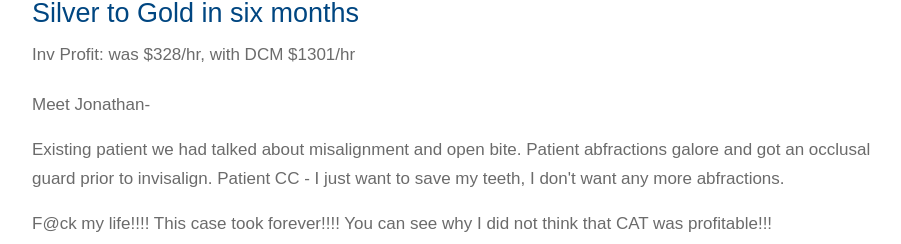
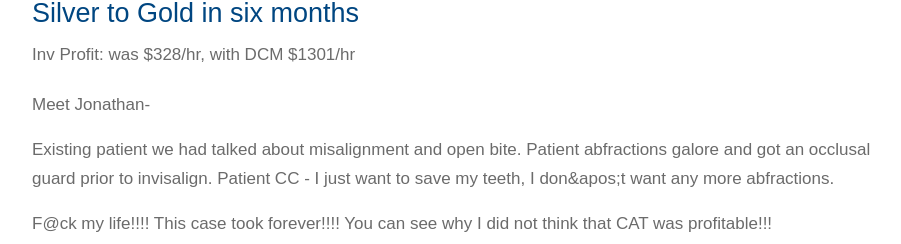
Before and after one commit to Anusha-DPM/Diamondclubmakers, a Next.js app: page / in a window 1280 px wide. Shown: the part 4312-4556 px from the top of the page, without its empty margins (176-1077 px from the left). Built offline with nearby package versions, Linux system fonts and the light colour scheme.

Commit message:
Update files

```diff
--- a/src/components/DCMSponsorSection.tsx
+++ b/src/components/DCMSponsorSection.tsx
@@ -38,7 +38,7 @@ const DCMSponsorSection = () => {
               className="font-sansation-regular text-base sm:text-lg lg:text-[17px] text-[#6b6b6b] leading-relaxed"
               style={{ fontSize: '17px', color: '#6b6b6b' }}
             >
-              PhillyStudentDoctors is a 501(c)(3) non-profit organization founded in 2022 whose purpose is to create a community of support for Black student doctors in health professional programs throughout Philadelphia. Black students in health professional programs are usually one of a few and typically don't have as much support as their majority counterparts. PhillyStudentDoctors was founded by Temple Dental and Drexel Medical students who desired to connect and bond with other students like themselves.
+              PhillyStudentDoctors is a 501(c)(3) non-profit organization founded in 2022 whose purpose is to create a community of support for Black student doctors in health professional programs throughout Philadelphia. Black students in health professional programs are usually one of a few and typically don&apos;t have as much support as their majority counterparts. PhillyStudentDoctors was founded by Temple Dental and Drexel Medical students who desired to connect and bond with other students like themselves.
             </p>
           </div>
         </div>
--- a/src/components/InTheirOwnWordsSection.tsx
+++ b/src/components/InTheirOwnWordsSection.tsx
@@ -90,7 +90,7 @@ const InTheirOwnWordsSection = () => {
       video: "/doctor-video/dr-simranjit-bawa-video.mp4",
       thumbnail: "/doctors/dr-simranjit-bawa-video.png",
       content: [
-        "If you are committed and dedicated and willing to put in the work, and you're looking to take your practice to the next level and become the best Invisalign® doctor in your community, you have to take this course, without a doubt."
+        "If you are committed and dedicated and willing to put in the work, and you&apos;re looking to take your practice to the next level and become the best Invisalign® doctor in your community, you have to take this course, without a doubt."
       ]
     },
     {
@@ -191,7 +191,7 @@ const InTheirOwnWordsSection = () => {
       video: "/doctor-video/dr-william-sung.mp4",
       thumbnail: "/doctors/dr-william-sung.png",
       content: [
-        "Out of the group that I'm currently with, I was probably one of the least-experienced providers in the group. However, the things that he's taught just makes you a lot more confident, makes you more efficient with Invisalign® so that way you're able to increase your production while minimizing chair time, and some of the things he teaches you can also apply to other facets of dentistry, which I really appreciated."
+        "Out of the group that I&apos;m currently with, I was probably one of the least-experienced providers in the group. However, the things that he&apos;s taught just makes you a lot more confident, makes you more efficient with Invisalign® so that way you&apos;re able to increase your production while minimizing chair time, and some of the things he teaches you can also apply to other facets of dentistry, which I really appreciated."
       ]
     },
     {
@@ -225,8 +225,8 @@ const InTheirOwnWordsSection = () => {
       video: "/doctor-video/dr-jim-olsen.mp4",
       thumbnail: "/doctors/dr-jim-olsen.png",
       content: [
-        "Thanks to Dr. Michael Wollock and his system, me and my team were able to achieve Diamond in just over five months. I can't express my gratitude adequately to Dr. Wollock for showing me the way, for giving us an outline on how to get this done.",
-        "If you're considering joining the Diamond Club, I think you really need to do it. It will change your practice and it will give you confidence in doing more Invisalign® and you'll do it better than ever."
+        "Thanks to Dr. Michael Wollock and his system, me and my team were able to achieve Diamond in just over five months. I can&apos;t express my gratitude adequately to Dr. Wollock for showing me the way, for giving us an outline on how to get this done.",
+        "If you&apos;re considering joining the Diamond Club, I think you really need to do it. It will change your practice and it will give you confidence in doing more Invisalign® and you&apos;ll do it better than ever."
       ]
     },
     {
@@ -237,7 +237,7 @@ const InTheirOwnWordsSection = () => {
       video: "/doctor-video/Dr-Shari-Morningstar.mp4",
       thumbnail: "/doctors/Dr-Shari-Morningstar.png",
       content: [
-        "I've got to tell you, this is unlike any mentoring program that I have ever been involved with. You have daily contact with Dr. Wollock and all your other team members. Every week, you get a lesson, and I have to say that that has taken me out of my comfort zone, going over those lessons…and it's paid off.",
+        "I&apos;ve got to tell you, this is unlike any mentoring program that I have ever been involved with. You have daily contact with Dr. Wollock and all your other team members. Every week, you get a lesson, and I have to say that that has taken me out of my comfort zone, going over those lessons…and it&apos;s paid off.",
         "I have increased my production over 200%, tripling my cases. But we know it's not just about the numbers, I have learned to break down barriers, barriers I didn't know existed in my practice."
       ]
     },
@@ -273,7 +273,7 @@ const InTheirOwnWordsSection = () => {
       video: "/doctor-video/testimonials-shauna-HD-720p.mp4",
       thumbnail: "/doctors/testimonials-shauna-HD-720p.png",
       content: [
-        "Since 2016, I've been able to grow Invisalign in my office and I've become a Gold+ Provider, and most recently we've hit Platinum. I owe a lot of my successs to Dr. Michael Wollock. Without his guidance, I don't think that I would have been able to hit these goals that I had set for myself."
+        "Since 2016, I&apos;ve been able to grow Invisalign in my office and I&apos;ve become a Gold+ Provider, and most recently we&apos;ve hit Platinum. I owe a lot of my successs to Dr. Michael Wollock. Without his guidance, I don&apos;t think that I would have been able to hit these goals that I had set for myself."
       ]
     },
     {
@@ -285,7 +285,7 @@ const InTheirOwnWordsSection = () => {
       thumbnail: "/doctors/dr-johnson-video-HD-720p.png",
       content: [
         "I had the good fortune five years ago of meeting Dr. Mike Wollock at a dental conference. Prior to that, the 5 years prior, I did 40 cases, which was averaging about eight cases a year of Invisalign. Since meeting Mike with his leadership and guidance, we've upped that to 325 cases in the next 5 years…",
-        "I can't say enough what Mike has done for my practice. I know if you choose to go in and have Mike be your leader, your educator, that you won't regret it."
+        "I can&apos;t say enough what Mike has done for my practice. I know if you choose to go in and have Mike be your leader, your educator, that you won&apos;t regret it."
       ]
     },
     {
@@ -320,7 +320,7 @@ const InTheirOwnWordsSection = () => {
       video: "/Amir-Daoud.mp4",
       thumbnail: "/doctors/Amir-Daoud.png",
       content: [
-        "I urge anybody who is serious about increasing their numbers of Invisalign®, not just increasing numbers but also looking at some of the systems that they have in their practice, to seriously consider taking this. I'm a big believer in 'Numbers don't lie'…prior to taking the Diamond Club, my best ever six months was Platinum, which was 65 cases.",
+        "I urge anybody who is serious about increasing their numbers of Invisalign®, not just increasing numbers but also looking at some of the systems that they have in their practice, to seriously consider taking this. I&apos;m a big believer in &apos;Numbers don&apos;t lie&apos;…prior to taking the Diamond Club, my best ever six months was Platinum, which was 65 cases.",
         "I'm four months into it…and I'm at 95 cases as of today, with still two months to go, so I'm actually on pace to hit Diamond."
       ]
     },
@@ -354,7 +354,7 @@ const InTheirOwnWordsSection = () => {
       video: "/doctor-video/Dr-Deepthy-Thomas.mp4",
       thumbnail: "/doctors/Dr-Deepthy-Thomas.png",
       content: [
-        "There was a lot of ups and downs in my Invisalign® journey. I've been doing Invisalign® for 8-10 years…Dr. Mike, he gives you and teaches you a blueprint of what works and how he's able to scale things and to be the Diamond+ Provider that he is."
+        "There was a lot of ups and downs in my Invisalign® journey. I&apos;ve been doing Invisalign® for 8-10 years…Dr. Mike, he gives you and teaches you a blueprint of what works and how he&apos;s able to scale things and to be the Diamond+ Provider that he is."
       ]
     }
   ];
--- a/src/components/PaymentInfoSection.tsx
+++ b/src/components/PaymentInfoSection.tsx
@@ -17,7 +17,7 @@ const PaymentInfoSection = () => {
               className="font-sansation-regular text-base sm:text-lg lg:text-[17px] text-[#6b6b6b] leading-relaxed"
               style={{ fontSize: '17px', color: '#6b6b6b' }}
             >
-              This payment form is for applicants that have been accepted to the Diamond Club Makers program.
+              This payment form is for applicants that have been accepted to the Diamond Club Makers&apos; program.
             </p>
           </div>
 
--- a/src/components/WhatILearnedInDCM.tsx
+++ b/src/components/WhatILearnedInDCM.tsx
@@ -12,7 +12,7 @@ const WhatILearnedInDCM = () => {
       profit: "Inv Profit: was $328/hr, with DCM $1301/hr",
       content: [
         "Meet Jonathan-",
-        "Existing patient we had talked about misalignment and open bite. Patient abfractions galore and got an occlusal guard prior to invisalign. Patient CC - I just want to save my teeth, I don't want any more abfractions.",
+        "Existing patient we had talked about misalignment and open bite. Patient abfractions galore and got an occlusal guard prior to invisalign. Patient CC - I just want to save my teeth, I don&apos;t want any more abfractions.",
         "F@ck my life!!!! This case took forever!!!! You can see why I did not think that CAT was profitable!!!",
         "10hrs and 45min",
         "13 months.",
```
